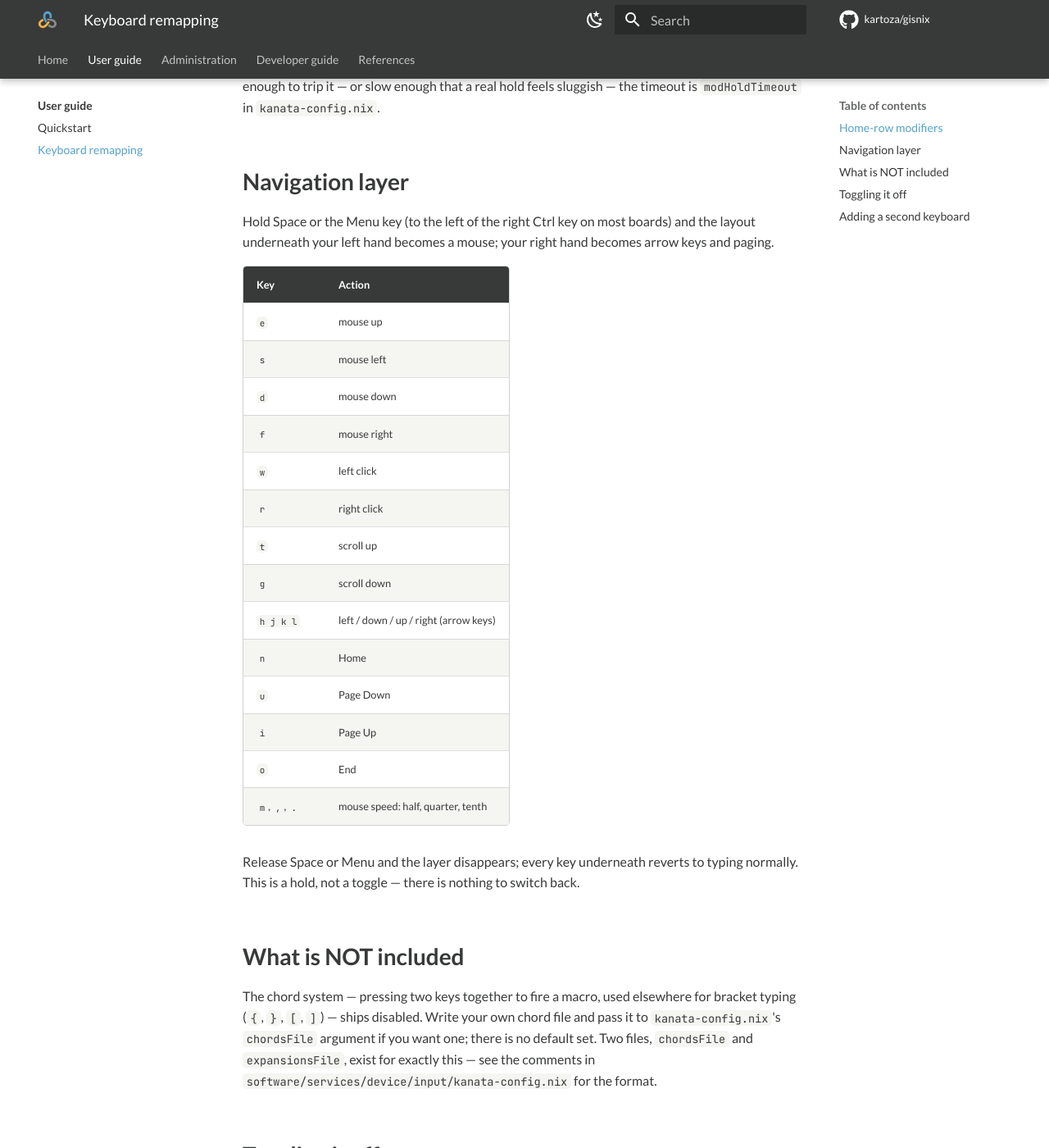
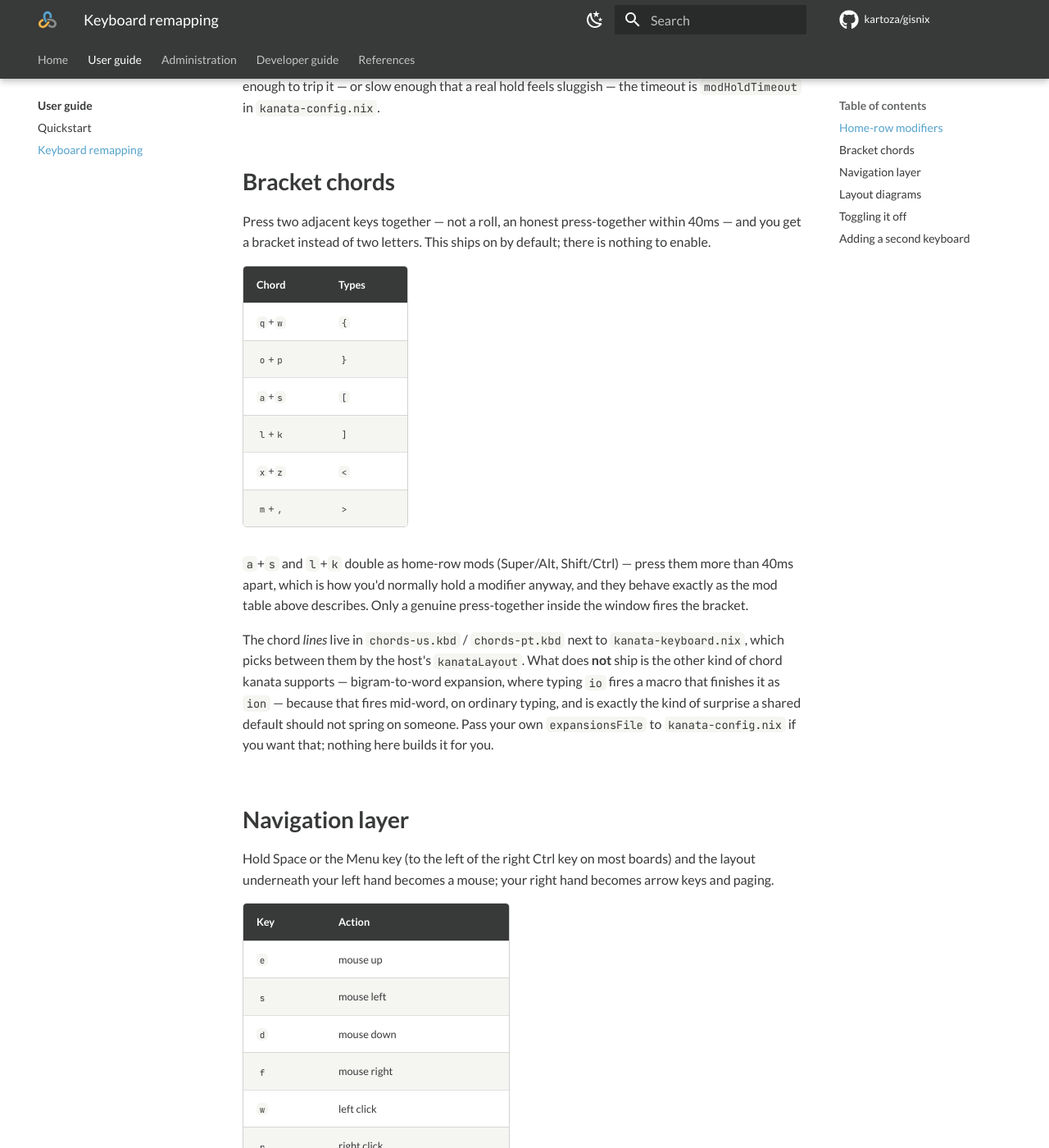
Before and after one commit to kartoza/gisnix, an MkDocs documentation site: the page built from docs/user/keyboard.md, in a window 1280 px wide and 1400 px high, scrolled down 1094 px. Shown: the whole window at 82% size. Built offline with MkDocs 1.6.1 and Material for MkDocs 9.7.7, drawn with Linux system fonts in a browser that asks for light colours; comment, search, counter and statistics services are not loaded; some of the changed text lies outside the part shown.

Commit message:
fix(kanata): ship bracket chords by default, add layout diagrams
gisnix's kanata-keyboard.nix passed no chordsFile to kanata-config.nix,
so it shipped with NO chords at all — the exact opposite of what was
asked for. The instruction was always to keep bracket chords ({ } [ ] < >)
on by default and drop only bigram/word-expansion chords (io -> ion),
which fire mid-word on ordinary typing and are the actual surprise risk.

- Add chords-us.kbd / chords-pt.kbd: the bracket-chord set, one per
  kanataLayout, ported from the fleet's working set and genericized.
- kanata-keyboard.nix now picks between them by `hostConfig.kanataLayout`
  and passes the result as the default chordsFile — mirroring the
  layout-keyed lookup the private fleet config already uses. Bigram
  expansions remain opt-in only (no default expansionsFile).
- kanata-config.nix's stale "no opinionated chord set — write your own"
  comment corrected to match.
- docs/user/keyboard.md: new "Bracket chords" section (was wrongly
  documented as "NOT included"), plus generated SVG layout diagrams for
  both supported layouts (base + navigation layer each), embedded as
  tabbed images.
- New docs/scripts/generate-keyboard-diagrams.py draws those diagrams
  straight from the same key tables the kanata module uses, one set per
  `kanataLayout` rather than per host — gisnix ships one mechanism, not a
  personal-hardware fleet. Replaces a broken reference to Glove80/Sonsei/
  Krom generators that were never part of this repo and don't apply to
  gisnix's generic defaults; utils/keyboard-diagrams.sh simplified to match.
- Fixed a key collision in commands.json: add-keyboard and keyboard-diagrams
  both claimed "K" in the hardware group; keyboard-diagrams is now "D".

Verified: gitleaks clean, mkdocs build --strict clean, generated SVGs
resolve in the built site, all edited .sh/.py/.json/.nix pass syntax/parse
checks, no real hostnames or staff names introduced.

```diff
--- a/docs/user/keyboard.md
+++ b/docs/user/keyboard.md
@@ -37,6 +37,35 @@ gets mistaken for a modifier. If you find yourself typing fast enough to
 trip it — or slow enough that a real hold feels sluggish — the timeout is
 `modHoldTimeout` in `kanata-config.nix`.
 
+## Bracket chords
+
+Press two adjacent keys together — not a roll, an honest press-together
+within 40ms — and you get a bracket instead of two letters. This ships on
+by default; there is nothing to enable.
+
+| Chord | Types |
+|---|---|
+| `q`+`w` | `{` |
+| `o`+`p` | `}` |
+| `a`+`s` | `[` |
+| `l`+`k` | `]` |
+| `x`+`z` | `<` |
+| `m`+`,` | `>` |
+
+`a`+`s` and `l`+`k` double as home-row mods (Super/Alt, Shift/Ctrl) — press
+them more than 40ms apart, which is how you'd normally hold a modifier
+anyway, and they behave exactly as the mod table above describes. Only a
+genuine press-together inside the window fires the bracket.
+
+The chord *lines* live in `chords-us.kbd` / `chords-pt.kbd` next to
+`kanata-keyboard.nix`, which picks between them by the host's
+`kanataLayout`. What does **not** ship is the other kind of chord kanata
+supports — bigram-to-word expansion, where typing `io` fires a macro that
+finishes it as `ion` — because that fires mid-word, on ordinary typing, and
+is exactly the kind of surprise a shared default should not spring on
+someone. Pass your own `expansionsFile` to `kanata-config.nix` if you want
+that; nothing here builds it for you.
+
 ## Navigation layer
 
 Hold Space or the Menu key (to the left of the right Ctrl key on most
@@ -64,14 +93,21 @@ Release Space or Menu and the layer disappears; every key underneath
 reverts to typing normally. This is a hold, not a toggle — there is
 nothing to switch back.
 
-## What is NOT included
+## Layout diagrams
 
-The chord system — pressing two keys together to fire a macro, used
-elsewhere for bracket typing (`{`, `}`, `[`, `]`) — ships disabled. Write
-your own chord file and pass it to `kanata-config.nix`'s `chordsFile`
-argument if you want one; there is no default set. Two files, `chordsFile`
-and `expansionsFile`, exist for exactly this — see the comments in
-`software/services/device/input/kanata-config.nix` for the format.
+The tables above, drawn out. One diagram set per `kanataLayout` value —
+US ANSI (the default) and pt-PT ISO — regenerated straight from the same
+key tables `kanata-config.nix` uses, with `gisnix keyboard-diagrams`.
+
+=== "US (default)"
+
+    ![US base layer](../assets/keyboards/us-keyboard-base-layer.svg)
+    ![US navigation layer](../assets/keyboards/us-keyboard-nav-layer.svg)
+
+=== "pt-PT"
+
+    ![pt-PT base layer](../assets/keyboards/pt-keyboard-base-layer.svg)
+    ![pt-PT navigation layer](../assets/keyboards/pt-keyboard-nav-layer.svg)
 
 ## Toggling it off
 
```
Also changed, not shown: docs/references/commands.md (+3 -3 lines), docs/scripts/generate-keyboard-diagrams.py (added, +293 -0 lines), docs/assets/keyboards/pt-keyboard-base-layer.svg (added), docs/assets/keyboards/pt-keyboard-nav-layer.svg (added), docs/assets/keyboards/us-keyboard-base-layer.svg (added), docs/assets/keyboards/us-keyboard-nav-layer.svg (added), 6 other files.
